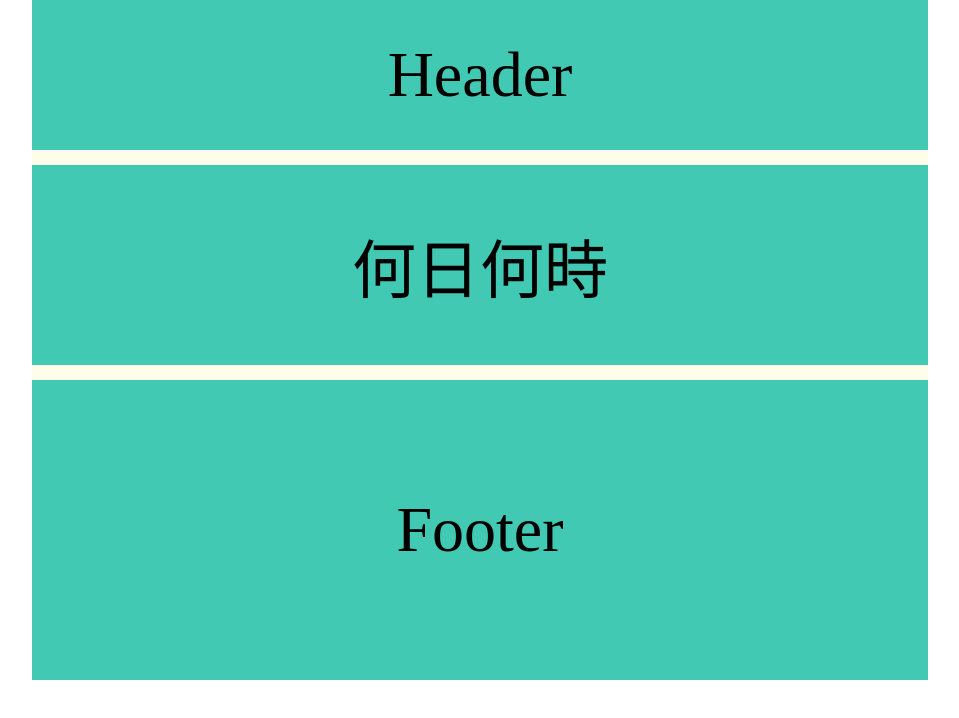
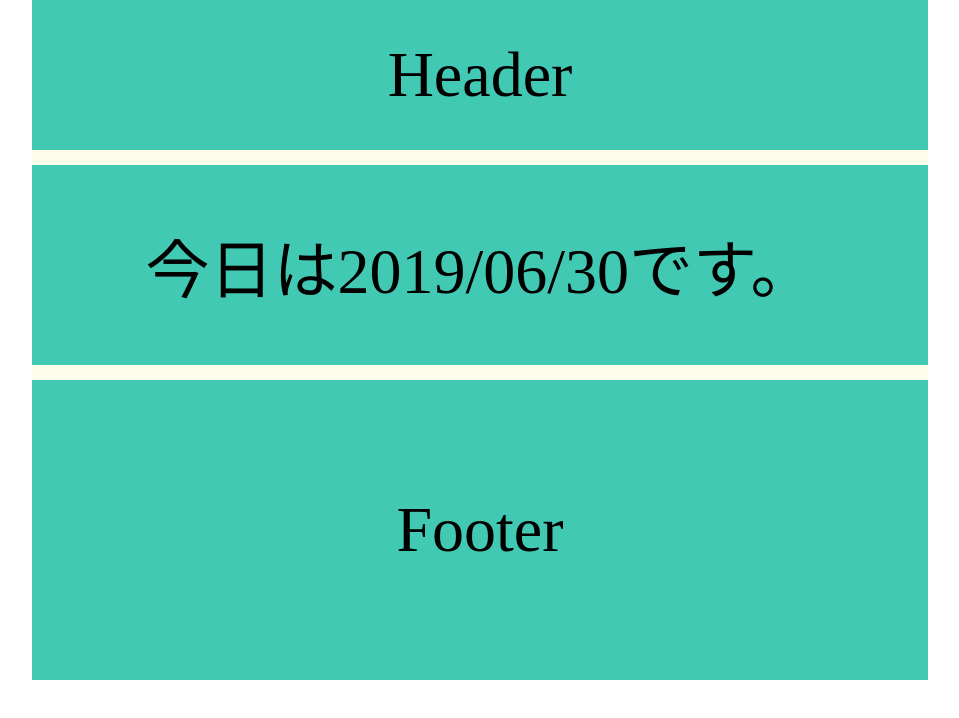
Before and after one commit to niceonionslice/what_time_is_it, a plain HTML site: page index.html in a window 1280 px wide. Shown: the whole page, without its empty margins (160-1119 px from the left). Drawn offline with Linux system fonts and the light colour scheme.

Commit message:
fix: mainに今日の日付を追加

```diff
--- a/index.html
+++ b/index.html
@@ -14,7 +14,7 @@
       </header>
       <main class="center">
         <div>
-          <p class="main--title">何日何時</p>
+          <p class="main--title">今日は<time datetime="2019/06/30">2019/06/30</time>です。</p>
         </div>
       </main>
       <footer class="center">
```
